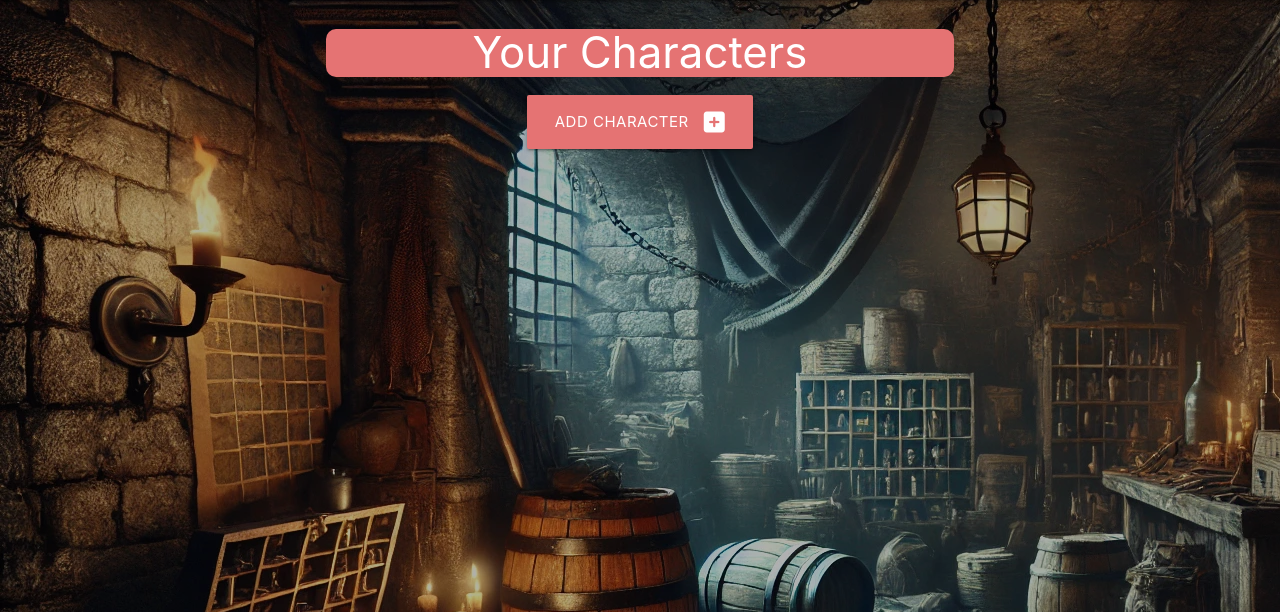
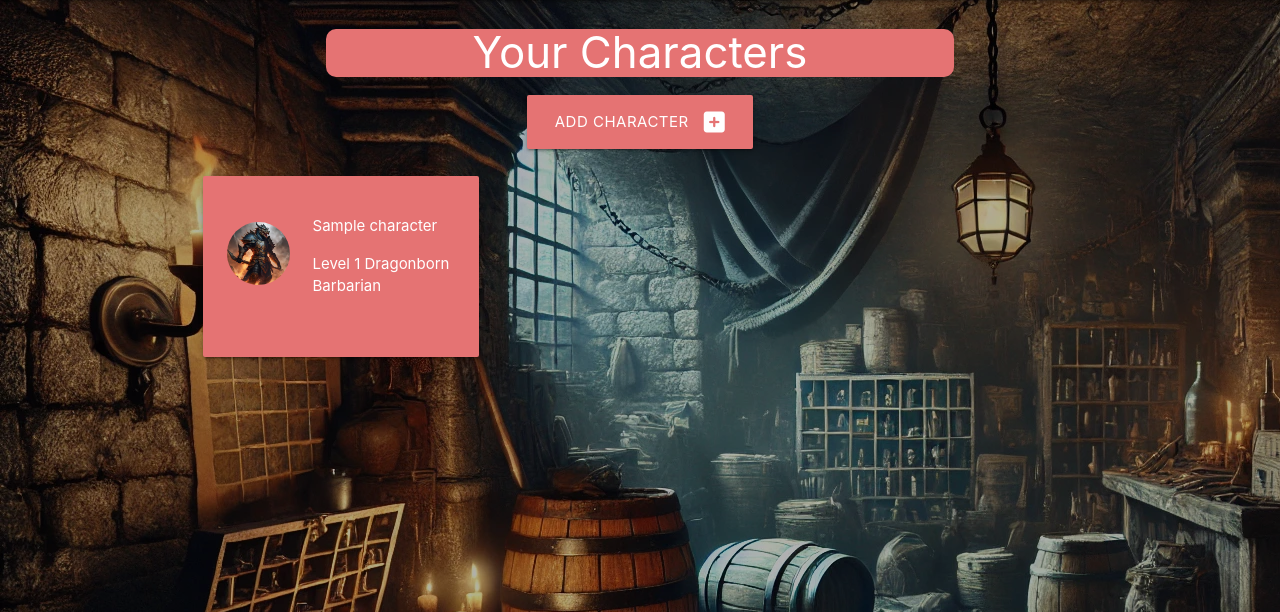
Before and after one commit to CamRaff/Milestone3-RoguesDen, a Flask app: page /characters in a window 1280 px wide. Shown: the part 64-676 px from the top of the page. Run offline with Flask 2, Linux system fonts and the light colour scheme; the first user in the database is signed in; tables that the repository leaves empty hold one stand-in row (Sample ...); some libraries are stand-ins or nearby versions.

Commit message:
added all race images and display functionality

```diff
--- a/rogues_den/routes.py
+++ b/rogues_den/routes.py
@@ -30,8 +30,8 @@ def profile():
 @app.route('/characters')
 @login_required
 def characters():
-
-    return render_template('characters.html')
+    characters = Character.query.filter_by(users_id=current_user.id)
+    return render_template('characters.html', characters=characters)
 
 
 @app.route('/add_character', methods=["GET", "POST"])
@@ -84,8 +84,6 @@ def add_character():
         except ValueError:
             flash("Please ensure all numeric fields contain valid numbers.", category="error")
 
-    # races = ['Dragonborn', 'Dwarf', 'Elf', 'Gnome', 'Half-Elf', 'Halfling', 'Half-Orc', 'Human', 'Tiefling']
-    # classes = ['Barbarian', 'Bard', 'Cleric', 'Druid', 'Fighter', 'Monk', 'Paladin', 'Ranger', 'Rogue', 'Sorcerer', 'Warlock', 'Wizard']
     races = [race for race in Character.__table__.columns.character_race.type.enums]
     classes = [chcls for chcls in Character.__table__.columns.character_class.type.enums]
     return render_template('add_character.html', races=races, classes=classes)
--- a/rogues_den/static/css/style.css
+++ b/rogues_den/static/css/style.css
@@ -23,7 +23,6 @@ p {
     border-radius: 10px;
 }
 
-
 /* .container {
     background-color: rgba(0,0,0,0.5);
 } */
--- a/rogues_den/static/js/script.js
+++ b/rogues_den/static/js/script.js
@@ -15,3 +15,8 @@ document.addEventListener('DOMContentLoaded', function() {
   let select = document.querySelectorAll('select');
   M.FormSelect.init(select);
 });
+
+setTimeout(function() {
+  const flashMessages = document.querySelectorAll('.card-panel-message');
+  flashMessages.forEach(msg => msg.style.display = 'none');
+}, 5000);
--- a/rogues_den/templates/base.html
+++ b/rogues_den/templates/base.html
@@ -56,7 +56,7 @@
         {% if messages %}
             <div class="container">
                 {% for category, message in messages %}
-                    <div class="card-panel {{ 'green lighten-4 green-text' if category == 'success' else 'red lighten-4 red-text' }}">
+                    <div class="card-panel-message {{ 'green lighten-4 green-text' if category == 'success' else 'red lighten-4 red-text' }}">
                         {{ message }}
                     </div>
                 {% endfor %}
--- a/rogues_den/templates/characters.html
+++ b/rogues_den/templates/characters.html
@@ -11,4 +11,41 @@
             </a>
         </div>
     </div>
+
+    <div class="row">
+        {% for character in characters %}
+        <div class="col s12 m6 l4">
+            <div class="card-panel red lighten-2 white-text z-depth-1">
+                <div class="row valign-wrapper">
+                    <div class="col s5">
+                        {% if character.character_race == 'Dragonborn' %}
+                        <img src="{{ url_for('static', filename='images/races/canva-dragonborn.webp') }}" alt="" class="circle responsive-img">
+                        {% elif character.character_race == 'Dwarf' %}
+                        <img src="{{ url_for('static', filename='images/races/canva-dwarf.webp') }}" alt="" class="circle responsive-img">
+                        {% elif character.character_race == 'Elf' %}
+                        <img src="{{ url_for('static', filename='images/races/canva-elf.webp') }}" alt="" class="circle responsive-img">
+                        {% elif character.character_race == 'Gnome' %}
+                        <img src="{{ url_for('static', filename='images/races/canva-gnome.webp') }}" alt="" class="circle responsive-img">
+                        {% elif character.character_race == 'Half-Elf' %}
+                        <img src="{{ url_for('static', filename='images/races/canva-half-elf.webp') }}" alt="" class="circle responsive-img">
+                        {% elif character.character_race == 'Halfling' %}
+                        <img src="{{ url_for('static', filename='images/races/canva-halfling.webp') }}" alt="" class="circle responsive-img">
+                        {% elif character.character_race == 'Half-Orc' %}
+                        <img src="{{ url_for('static', filename='images/races/canva-half-orc.webp') }}" alt="" class="circle responsive-img">
+                        {% elif character.character_race == 'Human' %}
+                        <img src="{{ url_for('static', filename='images/races/canva-human.webp') }}" alt="" class="circle responsive-img">
+                        {% elif character.character_race == 'Tiefling' %}
+                        <img src="{{ url_for('static', filename='images/races/canva-tiefling.webp') }}" alt="" class="circle responsive-img">
+                        {% endif %}
+                    </div>
+                    <div class="col s10">
+                        <p>{{ character.character_name }}</p>
+                        <p>Level {{ character.character_level }} {{character.character_race}} {{character.character_class}}</p>
+                    </div>
+                </div>
+            </div>
+        </div>
+        {% endfor %}
+    </div>
+
 {% endblock %}
```
Also changed, not shown: rogues_den/static/images/races/canva-dragonborn.webp (added), rogues_den/static/images/races/canva-dwarf.webp (added), rogues_den/static/images/races/canva-elf.webp (added), rogues_den/static/images/races/canva-gnome.webp (added), rogues_den/static/images/races/canva-half-elf.webp (added), rogues_den/static/images/races/canva-half-orc.webp (added), rogues_den/static/images/races/canva-halfling.webp (added), rogues_den/static/images/races/canva-human.webp (added), rogues_den/static/images/races/canva-tiefling.webp (added), rogues_den/static/images/races/dragonborn.webp (added), rogues_den/static/images/races/dwarf.webp (added).
